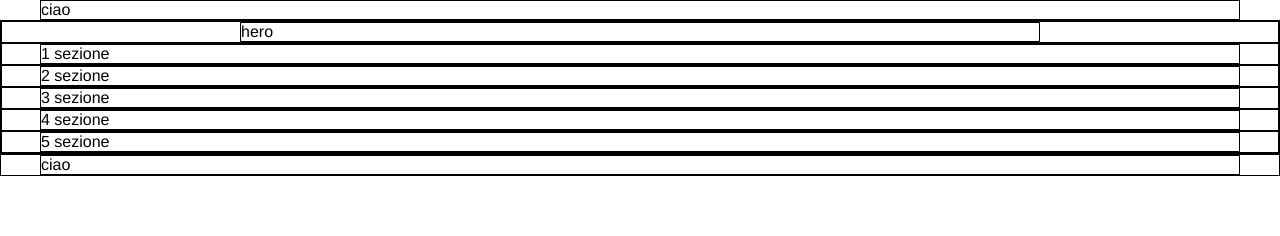
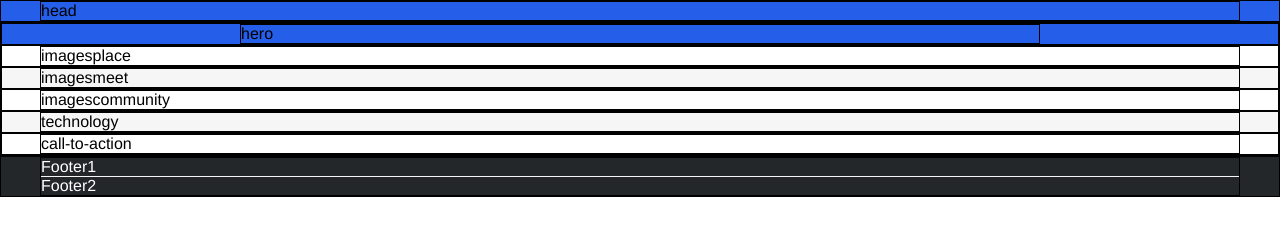
Before and after one commit to DoriaFabio/htmlcss-struttura-discord, a plain HTML site: page index.html in a window 1280 px wide. Drawn offline with Linux system fonts and the light colour scheme.

Commit message:
add bkg color

```diff
--- a/index.html
+++ b/index.html
@@ -7,46 +7,54 @@
     <link rel="stylesheet" href="style.css">
 </head>
 <body>
-    <header class="debug container">
-        <div>
-            ciao
+    <header class="debug bkg-blue">
+        <div class="debug container">
+            head
         </div>
     </header>
     <main class="debug">
-        <section class="debug">
+        <section class="debug bkg-blue">
             <div class="debug container-small">
                 hero
             </div>
         </section>
         <section class="debug">
+            <div class="debug container d-flex">
+                <div>images</div>
+                <div>place</div>
+            </div>
+        </section>
+        <section class="debug bkg-light">
+            <div class="debug container d-flex">
+                <div>images</div>
+                <div>meet</div>
+            </div>
+        </section>
+        <section class="debug">
+            <div class="debug container d-flex">
+                <div>
+                    images
+                </div>
+                <div>
+                    community
+                </div>
+            </div>
+        </section>
+        <section class="debug bkg-light">
             <div class="debug container">
-                1 sezione
+                technology
             </div>
         </section>
         <section class="debug">
             <div class="debug container">
-                2 sezione
-            </div>
-        </section>
-        <section class="debug">
-            <div class="debug container">
-                3 sezione
-            </div>
-        </section>
-        <section class="debug">
-            <div class="debug container">
-                4 sezione
-            </div>
-        </section>
-        <section class="debug">
-            <div class="debug container">
-                5 sezione
+                call-to-action
             </div>
         </section>
     </main>
-    <footer class="debug">
-        <div class="debug container">
-            ciao
+    <footer class="debug bkg-dark">
+        <div class="debug container txt-white">
+            <div class="border-btm">Footer1</div>
+            <div>Footer2</div>
         </div>
     </footer>
 </body>
--- a/style.css
+++ b/style.css
@@ -5,7 +5,7 @@
     box-sizing: border-box;
     font-family: Whitney,Helvetica-Neue,Helvetica,Arial,sans-serif;
 }
-/* Colori */
+/* Inizializzazione Colori */
 :root {
     --dark: #23272A;
     --blue: #255EE9;
@@ -25,3 +25,26 @@
     max-width: 800px;
     margin: 0 auto;
 }
+/* Colori sfondo */
+.bkg-light {
+    background-color: var(--light);
+}
+.bkg-blue {
+    background-color: var(--blue);
+}
+.bkg-dark {
+    background-color: var(--dark);
+}
+/* Colori testo */
+.txt-white{
+    color: white;
+}
+/* bordo footer */
+.border-btm {
+    border-bottom: 1px solid #F6F6F6;
+}
+
+/* Impostazioni flex */
+.d-flex {
+    display: flex;
+}
```
